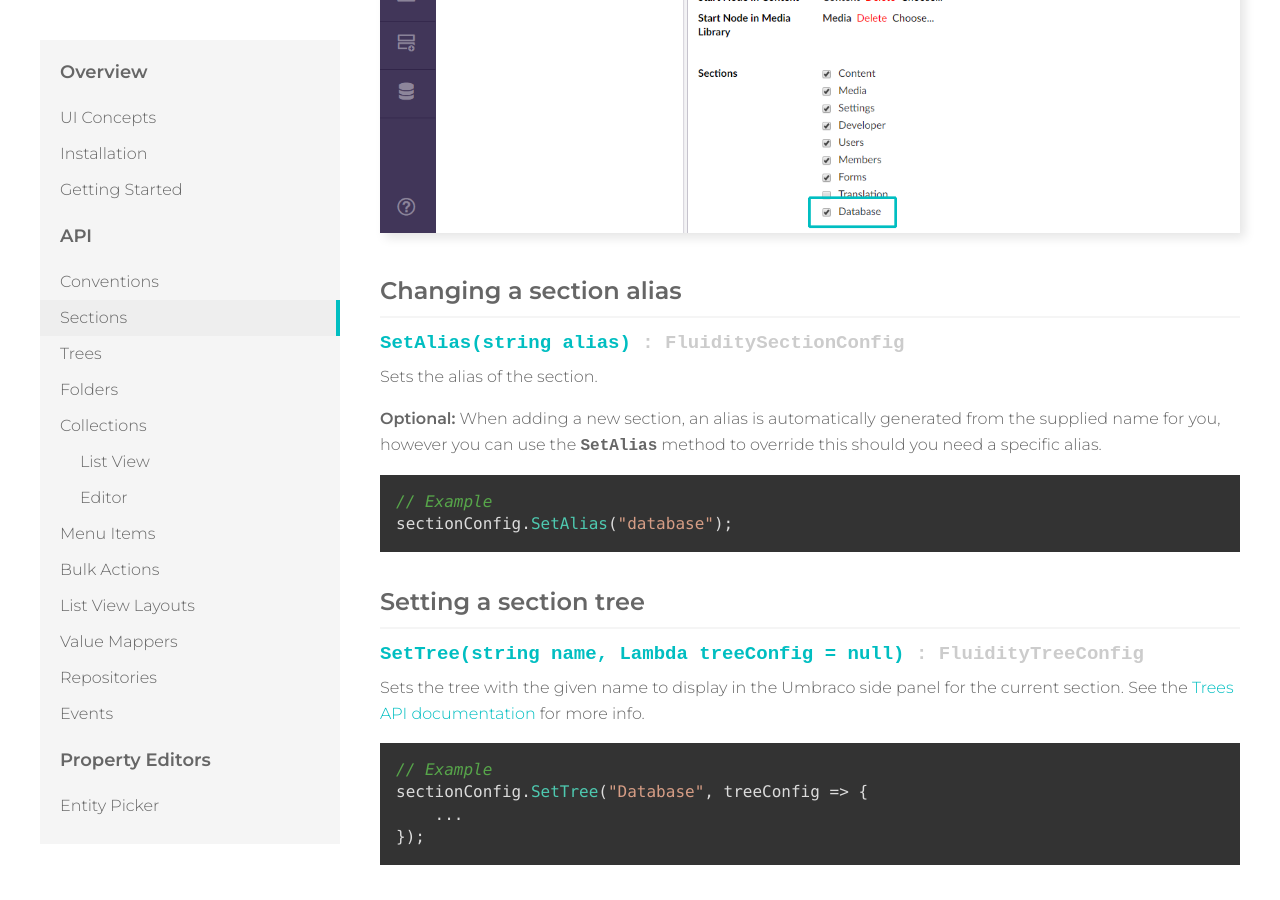
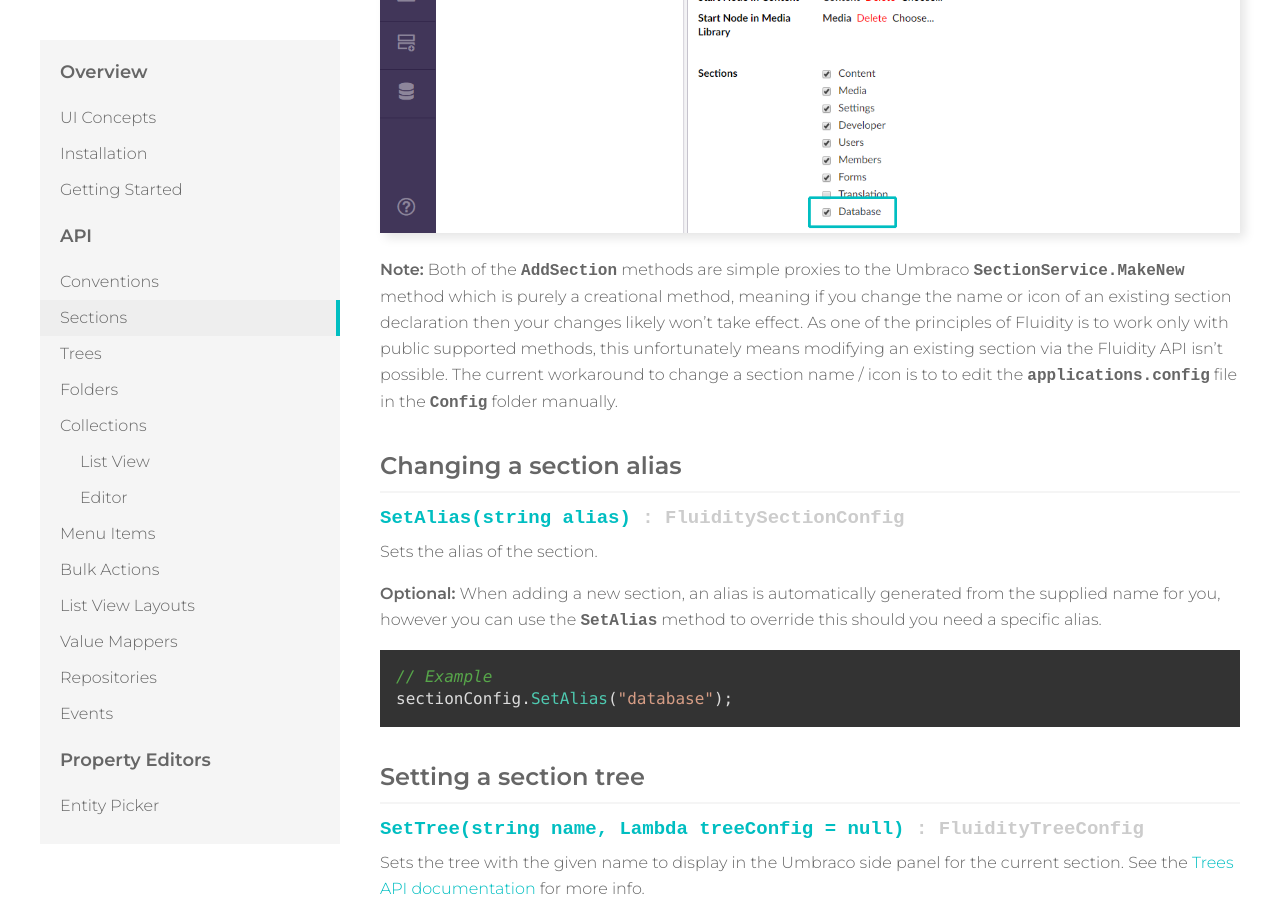
Before and after one commit to mattbrailsford/umbraco-fluidity, a Jekyll site: the page built from docs/_pages/02-api-01-sections.md, in a window 1280 px wide and 900 px high, scrolled down 1556 px. Built offline with Jekyll 4.4.1, drawn with Linux system fonts in a browser that asks for light colours.

Commit message:
Added note about changing section names / icons

```diff
--- a/docs/_pages/02-api-01-sections.md
+++ b/docs/_pages/02-api-01-sections.md
@@ -41,6 +41,8 @@ config.AddSection("Database", "icon-server-alt", sectionConfig => {
 
 ![User sections permissions]({{ site.baseurl }}/img/user-sections.png)
 
+**Note:** Both of the `AddSection` methods are simple proxies to the Umbraco `SectionService.MakeNew` method which is purely a creational method, meaning if you change the name or icon of an existing section declaration then your changes likely won't take effect. As one of the principles of Fluidity is to work only with public supported methods, this unfortunately means modifying an existing section via the Fluidity API isn't possible. The current workaround to change a section name / icon is to to edit the `applications.config` file in the `Config` folder manually.
+
 ### Changing a section alias
 {: .mt}
 
```
